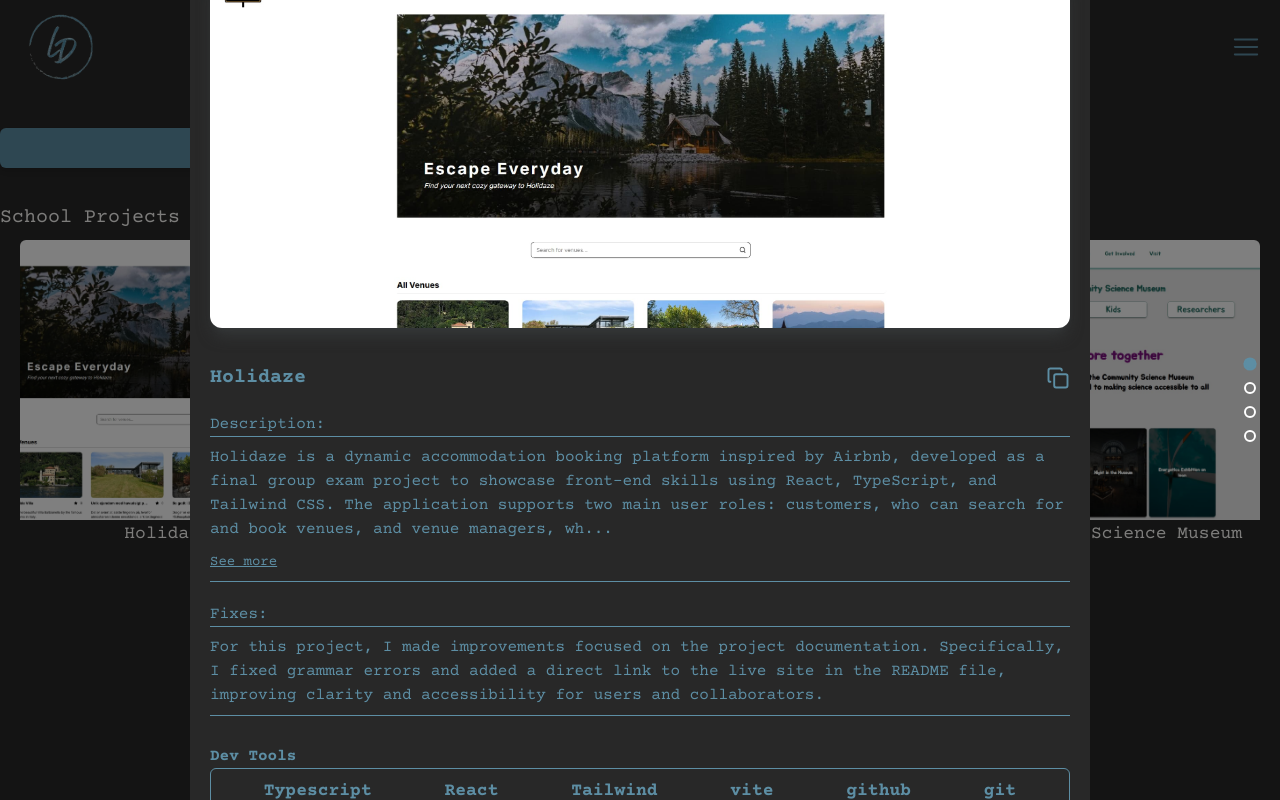
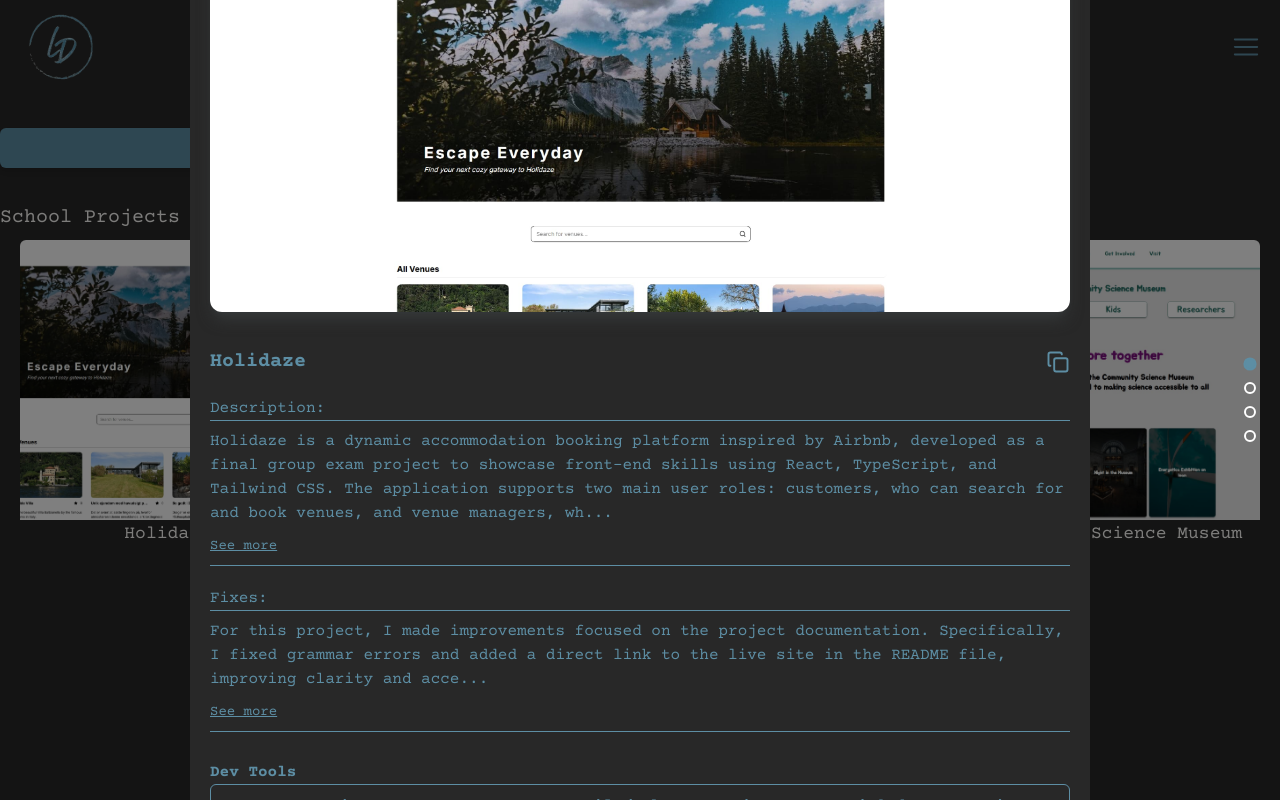
Before and after one commit to LauraBLei/Leidev.new, a React (Vite) app: page /Home in a window 1280 px wide. Both pictures are taken after a click on the button 167 px from the left and 400 px from the top of the page. Built offline with nearby package versions, Linux system fonts and the light colour scheme; a web font is replaced by a local one.

Commit message:
added limit to fix text

```diff
--- a/src/components/project.tsx
+++ b/src/components/project.tsx
@@ -103,7 +103,9 @@ export const ProjectModal = () => {
           <div>
             <h3>Fixes:</h3>
             <p className="border-y-[1px] border-leiDevBlue py-2 text-sm md:text-base">
-              {selectedProject.fix}
+              {selectedProject.fix && (
+                <DescriptionCrop text={selectedProject.fix} limitNumber={200} />
+              )}
             </p>
           </div>
           <div className="my-2">
```
